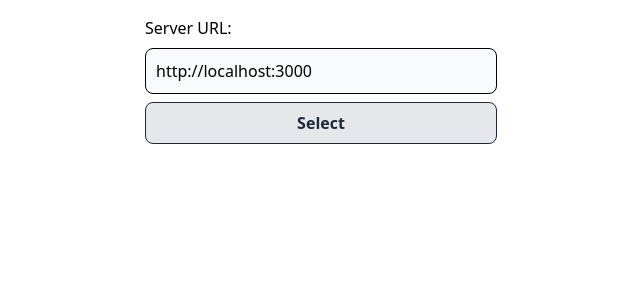
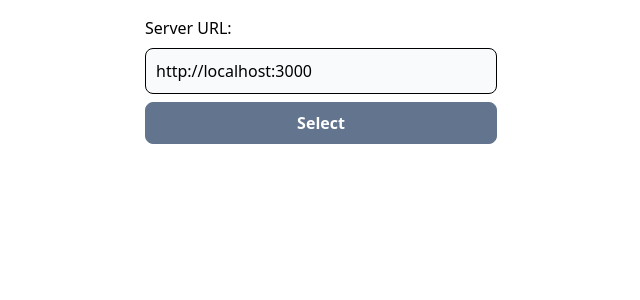
Before and after one commit to wr4ng/glorious-evolutionary-algorithm-simulator, a Svelte app in the folder client/: page / in a window 1280 px wide. Shown: the top 300 px of the page, without its empty margins (319-959 px from the left). Built offline with nearby package versions, Linux system fonts and the light colour scheme.

Commit message:
update Button styling

```diff
--- a/client/src/components/ui/Button.svelte
+++ b/client/src/components/ui/Button.svelte
@@ -18,7 +18,7 @@
 
 <button
 	{type}
-	class={`border rounded-lg p-2 font-bold ${disabled ? "bg-gray-100" : "bg-gray-200 hover:bg-gray-300"} text-gray-800 ${extraClass}`}
+	class={`border-solid border-1 rounded-lg p-2 font-bold ${disabled ? "bg-slate-300" : "bg-slate-500 hover:bg-slate-600 border-slate-500"} text-white ${extraClass}`}
 	{disabled}
 	{onclick}
 >
```
